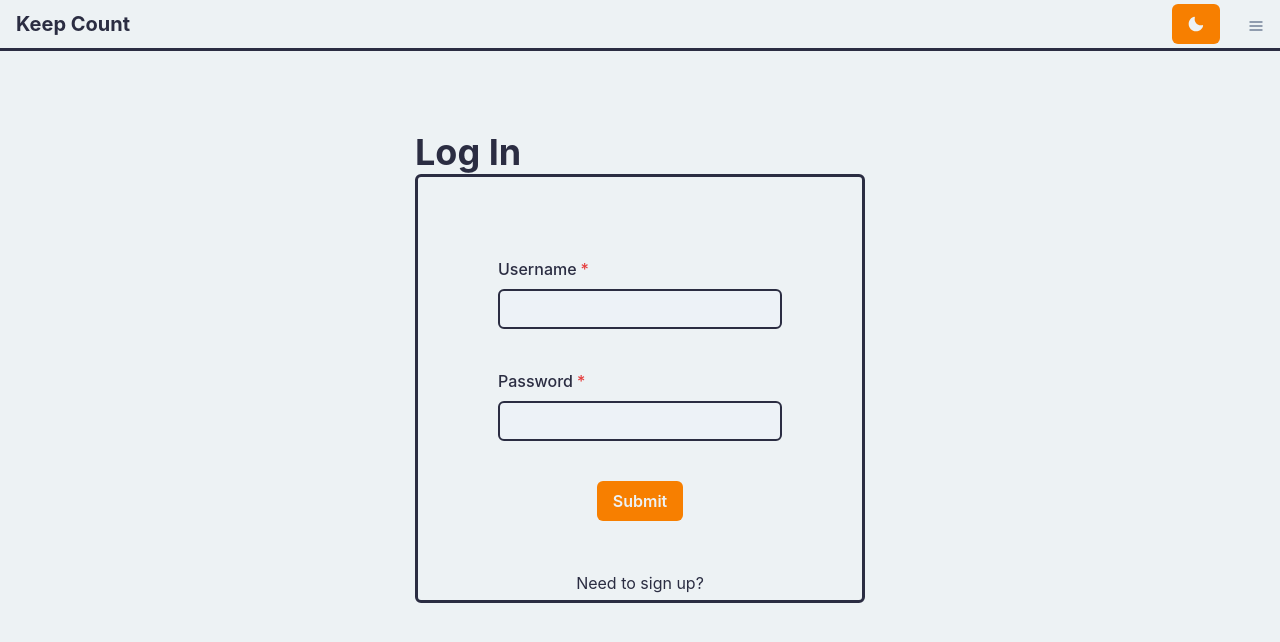
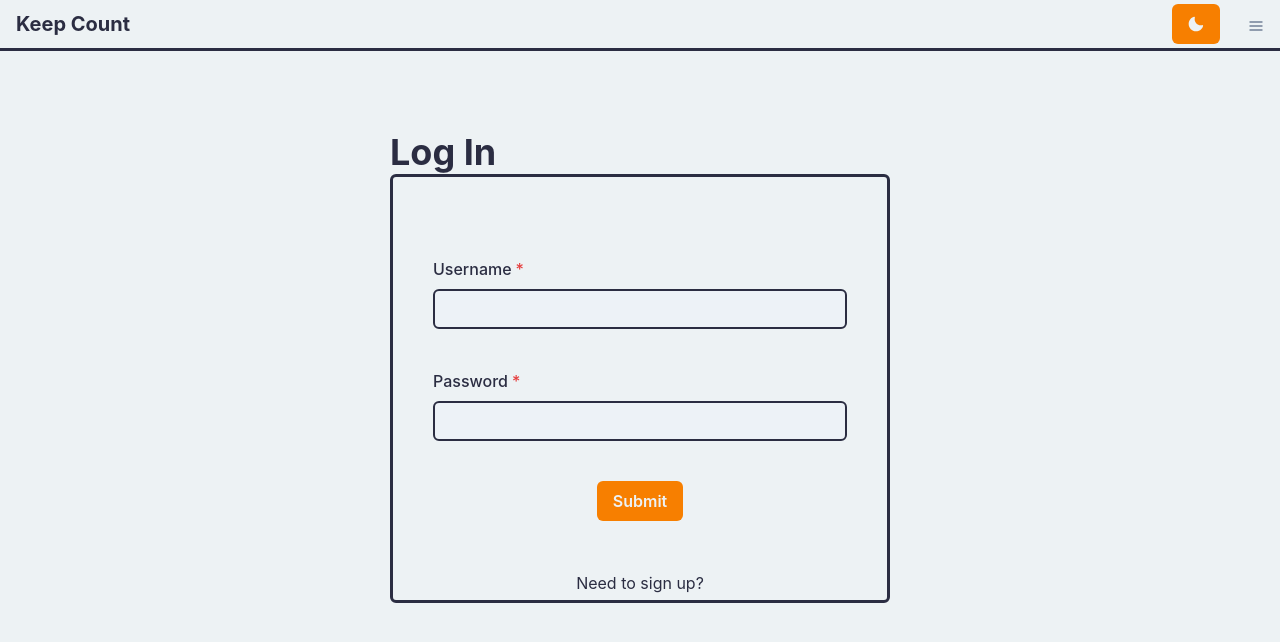
Before and after one commit to sambencivengo/keep-count, a Next.js app in the folder client/: page /login in a window 1280 px wide. Shown: the top 642 px of the page. Built offline with nearby package versions, Linux system fonts and the light colour scheme; no server answers.

Commit message:
sytling for forms and tags

```diff
--- a/client/components/CountCard.tsx
+++ b/client/components/CountCard.tsx
@@ -39,7 +39,11 @@ export const CountCard: React.FC<CountCardProps> = ({
 		>
 			{count.group ? (
 				<Center>
-					<Tag bgColor={colors.orange} size="lg">
+					<Tag
+						borderBottomRadius={0}
+						bgColor={colors.orange}
+						size="lg"
+					>
 						<Link href={`/group/${count.groupId}`}>
 							{count.group.title}
 						</Link>
--- a/client/components/CreateCountForm.tsx
+++ b/client/components/CreateCountForm.tsx
@@ -60,10 +60,10 @@ export const CreateCountForm: React.FC<CreateCountFormProps> = ({}) => {
 		<>
 			<Heading>New Count</Heading>
 			<Box
-				maxW={'500px'}
+				w={['300px', '400px', '500px']}
 				pb={'5px'}
 				py={10}
-				px={[5, 10, 20]}
+				p={10}
 				rounded={'md'}
 				border={`3px solid ${useColorModeValue(
 					colors.darkBlueGrey,
--- a/client/components/SignUpLoginForm.tsx
+++ b/client/components/SignUpLoginForm.tsx
@@ -4,10 +4,9 @@ import {
 	Button,
 	Box,
 	useToast,
-	Link,
+	Link as ChakraLink,
 	Center,
 	useColorModeValue,
-	useBreakpointValue,
 } from '@chakra-ui/react';
 import { Formik, Form } from 'formik';
 import router from 'next/router';
@@ -16,7 +15,7 @@ import { InputField } from './InputField';
 import { useUser } from './UserProvider';
 import { CreateUserSchema } from '../schema';
 import { colors } from '../theme';
-import * as NextLink from 'next/link';
+import Link from 'next/link';
 
 interface SignUpLoginFormProps {
 	formPurpose: 'signUp' | 'login';
@@ -33,9 +32,9 @@ export const SignUpLoginForm: React.FC<SignUpLoginFormProps> = ({
 			<Heading>{formPurpose === 'login' ? 'Log In' : 'Sign Up'}</Heading>
 			<Box
 				pb="5px"
-				maxW={'500px'}
+				w={['300px', '400px', '500px']}
 				pt={20}
-				px={[5, 10, 20]}
+				px={10}
 				rounded={'md'}
 				border={`3px solid ${useColorModeValue(
 					colors.darkBlueGrey,
```
